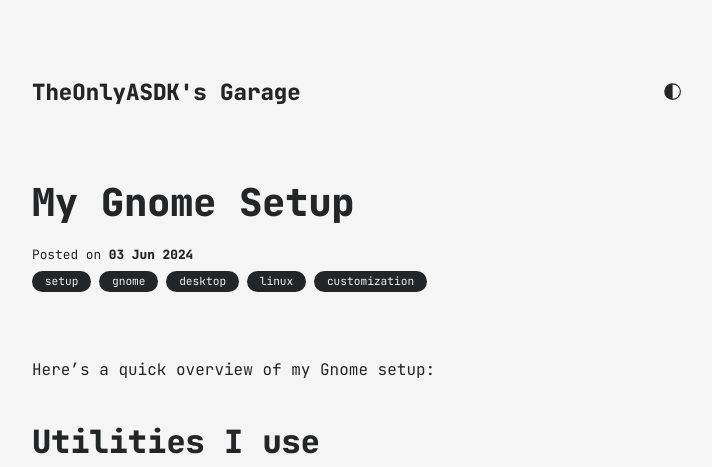
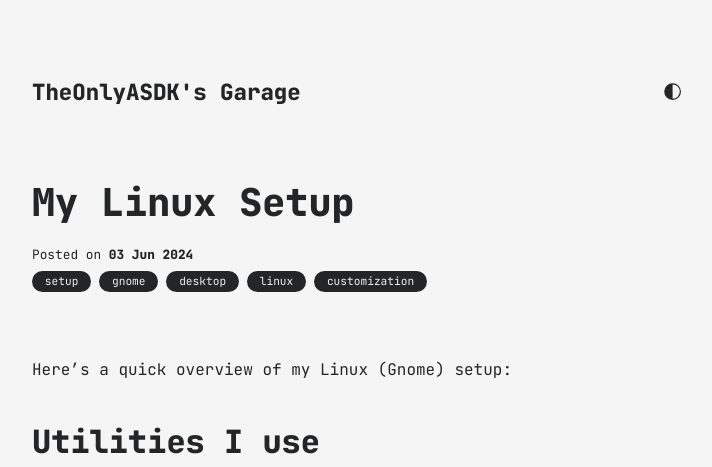
Before and after one commit to theonlyasdk/theonlyasdk.github.io, a Jekyll site: the page built from all_collections/_posts/2024-06-9-my-linux-setup.md, in a window 1280 px wide. Shown: the top 467 px of the page, without its empty margins (283-995 px from the left). Built offline with Jekyll 4.4.1, drawn with Linux system fonts in a browser that asks for light colours; some of the changed text lies outside the part shown.

Commit message:
Rename gnome setup to linux setup

```diff
--- a/all_collections/_posts/2024-06-9-my-gnome-setup.md
+++ b/all_collections/_posts/2024-06-9-my-linux-setup.md
@@ -1,11 +1,11 @@
 ---
 layout: post
-title: My Gnome Setup
+title: My Linux Setup
 date: 2024-06-03
 categories: ["setup", "gnome", "desktop", "linux", "customization"]
 ---
 
-Here's a quick overview of my Gnome setup:
+Here's a quick overview of my Linux (Gnome) setup:
 
 # Utilities I use
 I use the following utilities to extend my Gnome desktop:
```
Also changed, not shown: other parts of all_collections/_posts/2024-06-9-my-linux-setup.md (+6 -0 lines).
